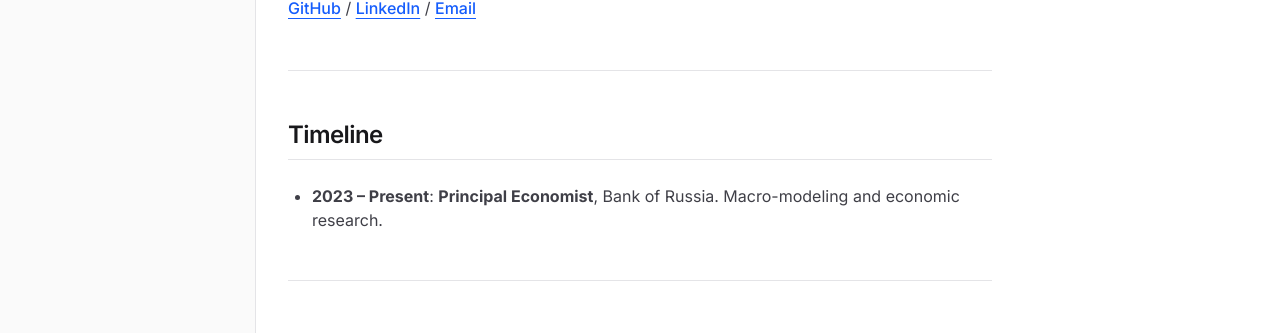
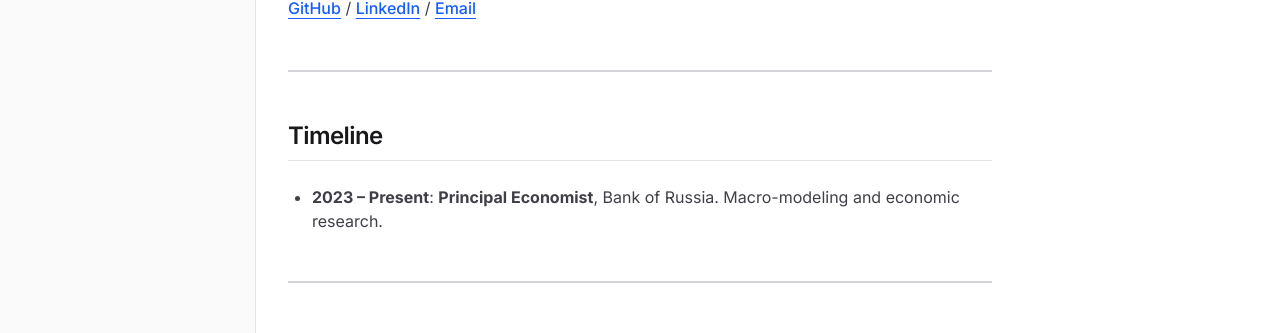
Before and after one commit to russiankendricklamar/LLM-Wiki, a React (Vite) app: page / in a window 1280 px wide. Shown: the part 422-755 px from the top of the page. Built offline with nearby package versions, Linux system fonts and the light colour scheme.

Commit message:
Restore thick high-contrast lines for hr

```diff
--- a/src/components/MarkdownRenderer.tsx
+++ b/src/components/MarkdownRenderer.tsx
@@ -125,7 +125,7 @@ export const MarkdownRenderer: React.FC<MarkdownRendererProps> = ({ content, cla
           blockquote: ({ node, ...props }) => (
             <blockquote className="mt-6 border-l-2 border-zinc-300 dark:border-zinc-700 pl-6 italic text-zinc-600 dark:text-zinc-400" {...props} />
           ),
-          hr: ({ node, ...props }) => <hr className="my-12 border-zinc-200 dark:border-zinc-800" {...props} />,
+          hr: ({ node, ...props }) => <hr className="my-12 border-t-2 border-zinc-300 dark:border-zinc-100 opacity-100" {...props} />,
           table: ({ node, ...props }) => (
             <div className="my-6 w-full overflow-y-auto rounded-lg border border-zinc-200 dark:border-zinc-800">
               <table className="w-full text-sm" {...props} />
```
